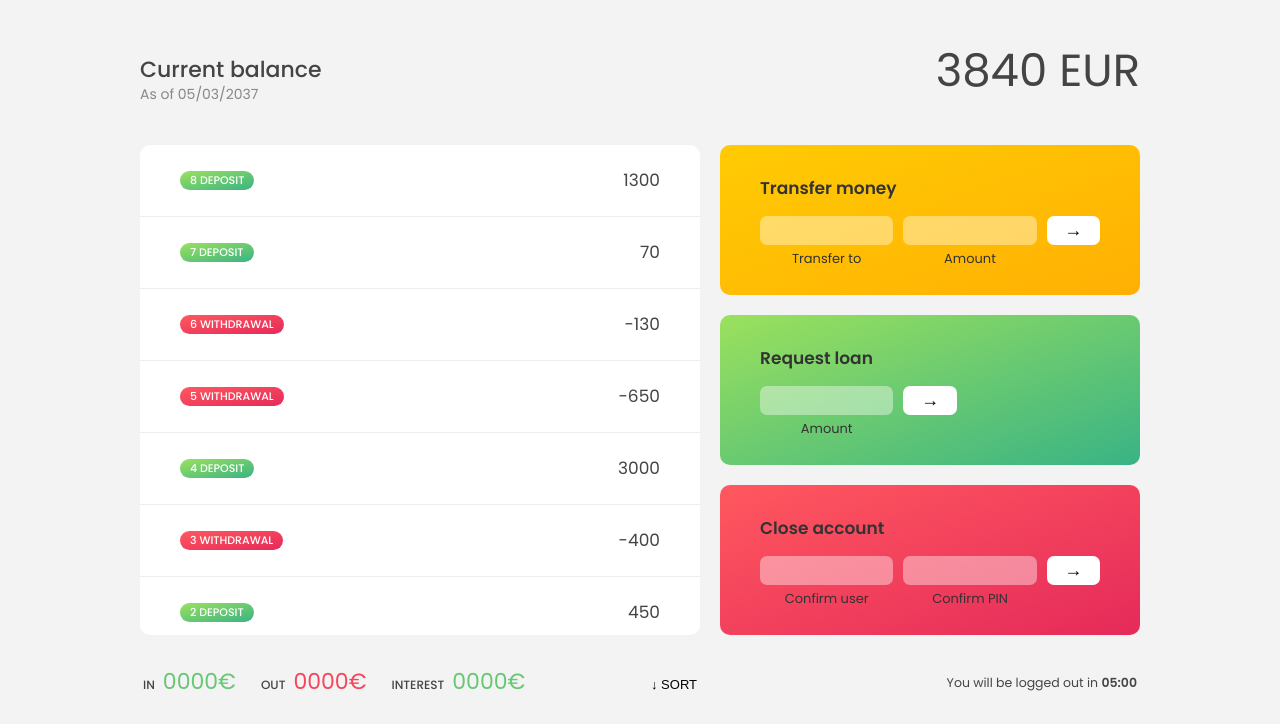
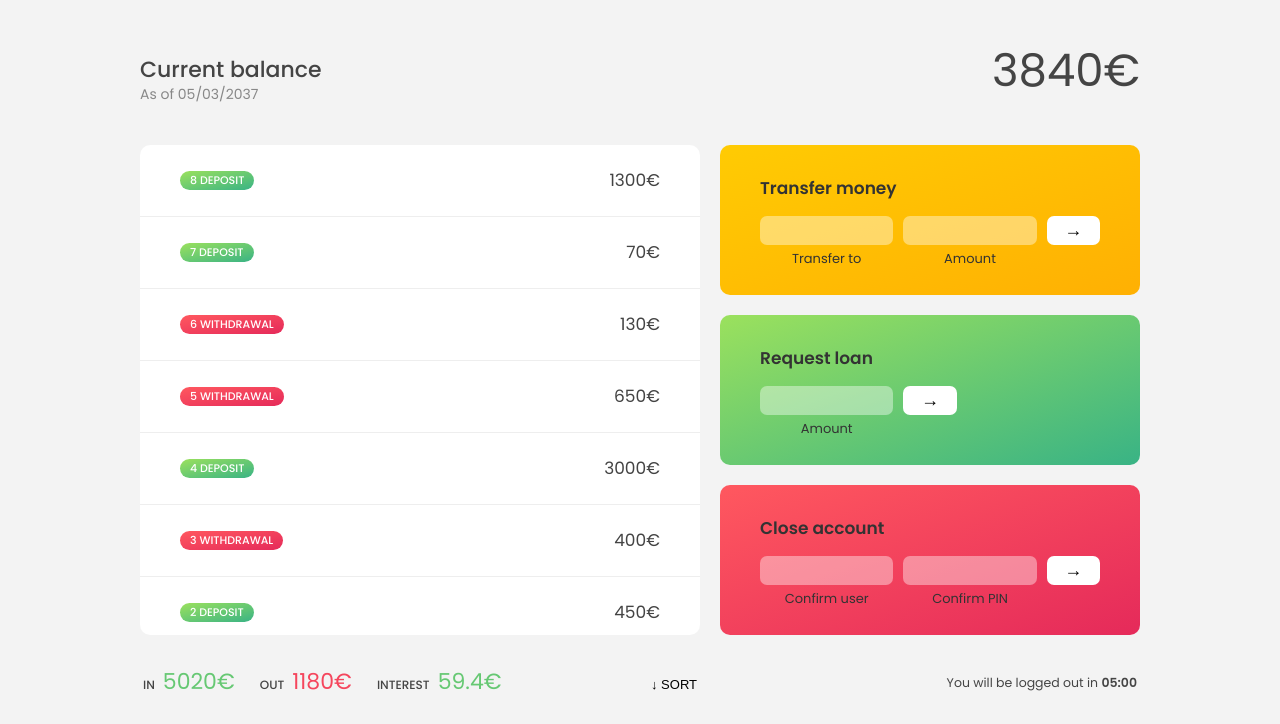
Before and after one commit to lhenriquedev/javascript-learning, a plain HTML site: page Arrays - Bankist/index.html in a window 1280 px wide. Shown: the part 76-800 px from the top of the page. Drawn offline with Linux system fonts and the light colour scheme.

Commit message:
chaining methods :fire:

```diff
--- a/Arrays - Bankist/assets/js/lectures.js
+++ b/Arrays - Bankist/assets/js/lectures.js
@@ -48,3 +48,16 @@ const max = movements.reduce((acc, movement) => {
 }, movements[0]);
 
 // console.log(max);
+
+//  ------------------------- CHAINING METHODS ------------------------------
+
+// PIPELINE
+const totalDepositsUSD = movements
+  .filter(movement => movement >= 0)
+  // .map((movement, i, arr) => {
+  //   return movement * eurToUsd;
+  // })
+  .map(movement => movement * eurToUsd)
+  .reduce((acc, movement) => acc + movement, 0);
+
+console.log(totalDepositsUSD);
--- a/Arrays - Bankist/assets/js/script.js
+++ b/Arrays - Bankist/assets/js/script.js
@@ -78,7 +78,7 @@ const displayMovements = movements => {
         <div class="movements__type movements__type--${type}">${
       i + 1
     } ${type}</div>
-        <div class="movements__value">${movement}</div>
+        <div class="movements__value">${Math.abs(movement)}€</div>
       </div>
     `;
 
@@ -91,10 +91,34 @@ displayMovements(account1.movements);
 const calcDisplayBalance = movements => {
   const balance = movements.reduce((acc, movement) => acc + movement, 0);
 
-  labelBalance.textContent = `${balance} EUR`;
+  labelBalance.textContent = `${balance}€`;
 };
 
 calcDisplayBalance(account1.movements);
+
+const calcDisplaySummary = movements => {
+  // deposit
+  const incomes = movements
+    .filter(mov => mov >= 0)
+    .reduce((acc, mov) => acc + mov, 0);
+
+  // withdrawls
+  const out = movements
+    .filter(mov => mov < 0)
+    .reduce((acc, mov) => acc + mov, 0);
+
+  // interest
+  const interest = movements
+    .filter(mov => mov >= 0)
+    .map(deposit => (deposit * 1.2) / 100)
+    .filter(int => int >= 1)
+    .reduce((acc, int) => acc + int, 0);
+
+  labelSumIn.textContent = `${incomes}€`;
+  labelSumOut.textContent = `${Math.abs(out)}€`;
+  labelSumInterest.textContent = `${interest}€`;
+};
+calcDisplaySummary(account1.movements);
 
 const createUsernames = accs => {
   // loop array accounts
--- a/Arrays - Bankist/index.html
+++ b/Arrays - Bankist/index.html
@@ -123,7 +123,7 @@
       &copy; by Jonas Schmedtmann. Don't claim as your own :)
     </footer> -->
 
-    <script src="assets/js/challenge.js"></script>
+    <!-- <script src="assets/js/challenge.js"></script> -->
     <script src="assets/js/lectures.js"></script>
     <script src="assets/js/script.js"></script>
   </body>
```
Also changed, not shown: Arrays - Bankist/assets/js/challenge.js (+10 -8 lines).
